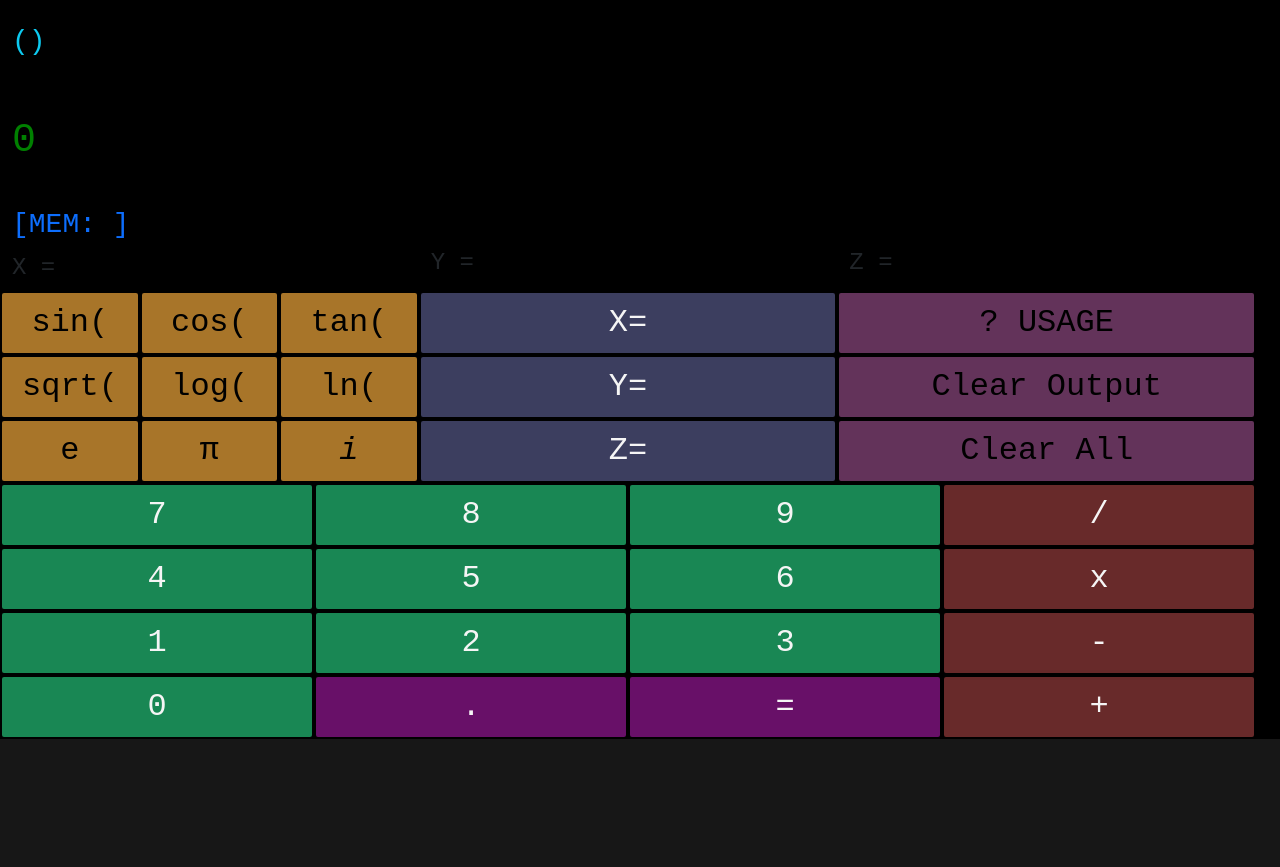
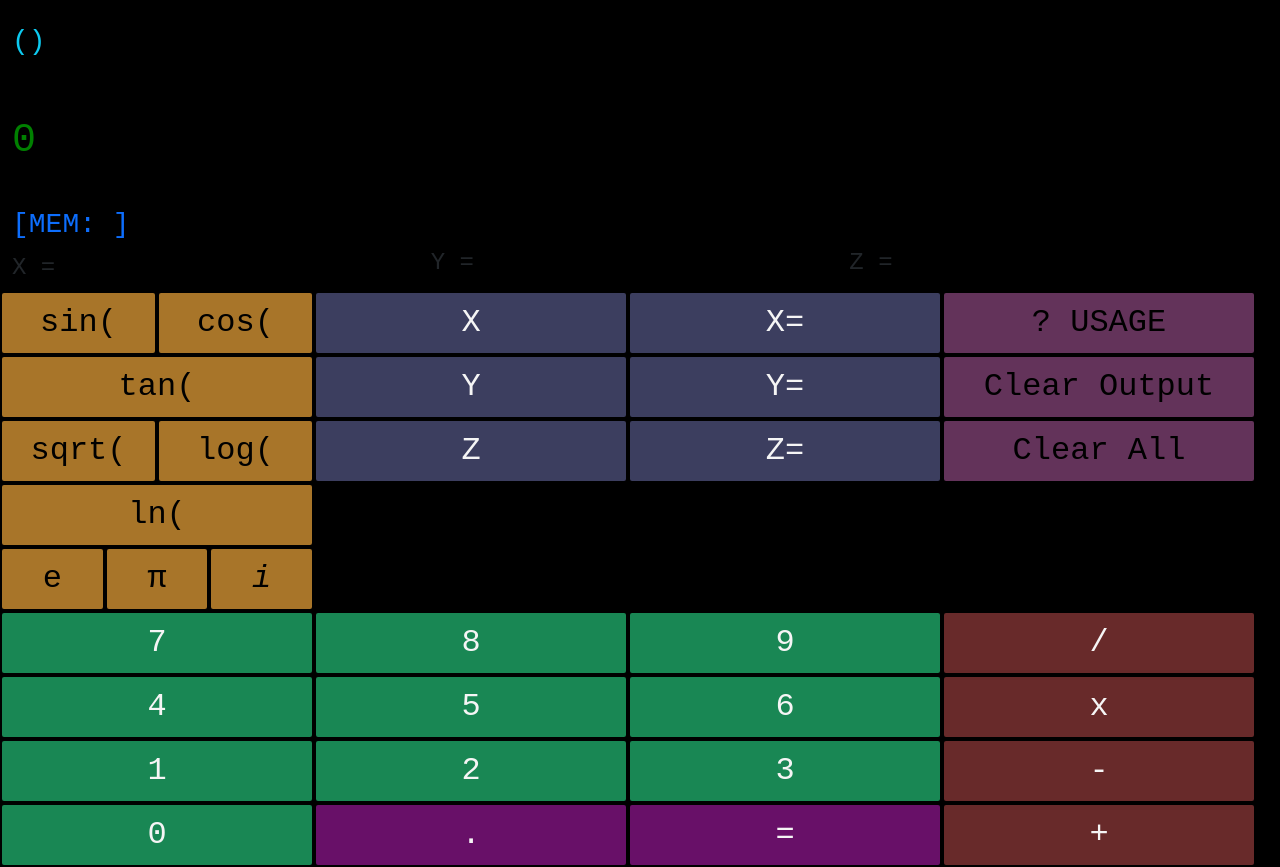
Before and after one commit to katruya/calculatejsV2, a website built with webpack: page public/index.html in a window 1280 px wide. Before the commit the page ends 800 px from the top, so only its background shows below. Built offline with nearby package versions, Linux system fonts and the light colour scheme.

Commit message:
updated style.css and added regular var buttons

```diff
--- a/public/style.css
+++ b/public/style.css
@@ -3,9 +3,6 @@ body {
     background-color: rgba(0, 0, 0, 0.911);
 }
 
-#app {
-    width: 100%;
-}
 
 #calc-console {
     background-color: black;
--- a/src/components/Vars.js
+++ b/src/components/Vars.js
@@ -3,13 +3,24 @@ import CalculatorBtn from "./CalculatorBtn.js";
 const Vars = function() {
     return `<div id="vars" class="col">
                 <div class="row">
-                    ${CalculatorBtn('X=', 'x', 'variable-btn')}
+                    ${CalculatorBtn('X', 'x', 'variable-btn')}
                 </div>
                 <div class="row">
-                    ${CalculatorBtn('Y= ', 'y', 'variable-btn')}
+                    ${CalculatorBtn('Y ', 'y', 'variable-btn')}
                 </div>
                 <div class="row">
-                    ${CalculatorBtn('Z=', 'z', 'variable-btn')}
+                    ${CalculatorBtn('Z', 'z', 'variable-btn')}
+                </div>
+            </div>
+            <div id="var-btns" class="col">
+                <div class="row">
+                    ${CalculatorBtn('X=', 'x-equal', 'variable-btn')}
+                </div>
+                <div class="row">
+                    ${CalculatorBtn('Y= ', 'y-equal', 'variable-btn')}
+                </div>
+                <div class="row">
+                    ${CalculatorBtn('Z=', 'z-equal', 'variable-btn')}
                 </div>
             </div>`;
 }
```
